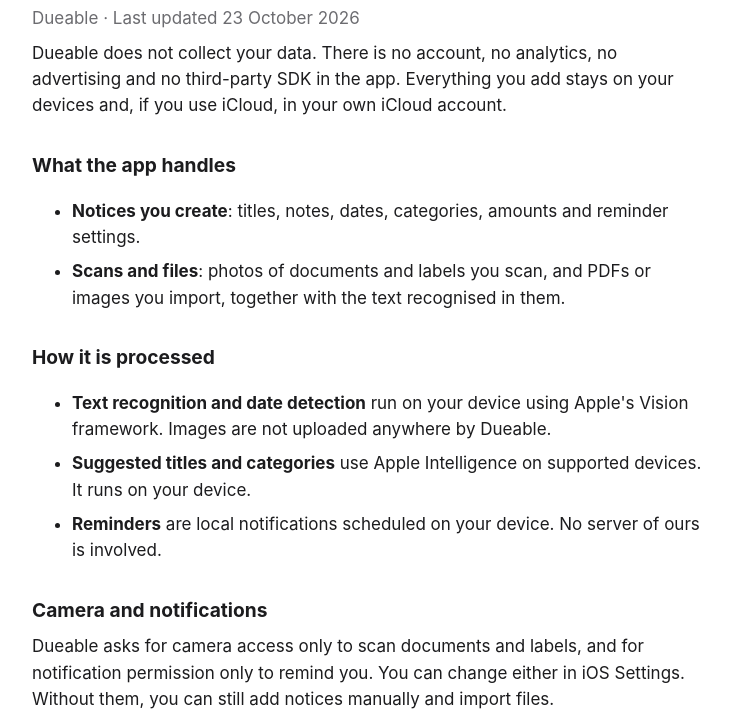
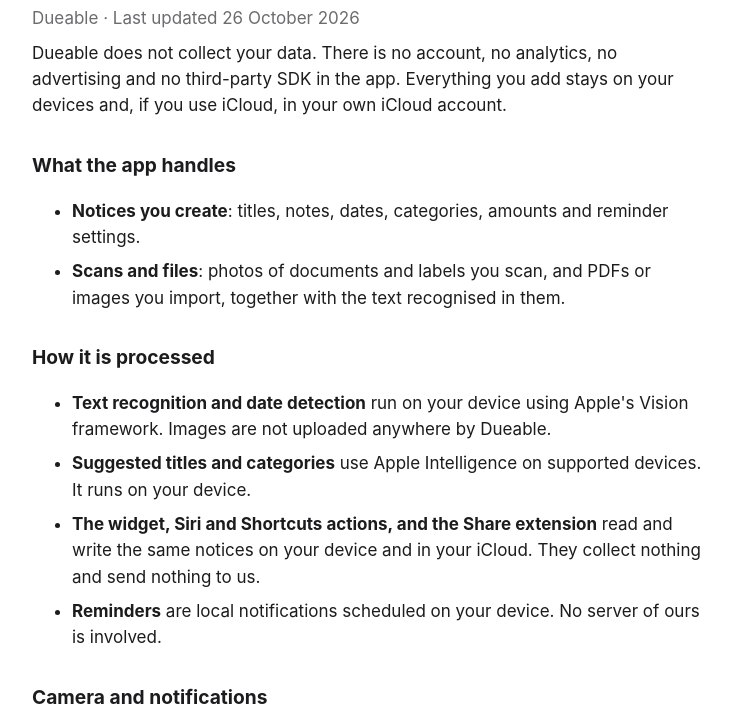
Before and after one commit to browsepedia-apps/dueable-site, a plain HTML site: page privacy/index.html in a window 1280 px wide. Shown: the part 81-798 px from the top of the page, without its empty margins (272-1003 px from the left). Drawn offline with Linux system fonts and the light colour scheme.

Commit message:
Privacy policy: widget, Siri and Shortcuts, Share extension

```diff
--- a/privacy/index.html
+++ b/privacy/index.html
@@ -9,7 +9,7 @@
 <body>
 <main>
 <h1>Privacy Policy</h1>
-<p class="muted">Dueable &middot; Last updated 23 October 2026</p>
+<p class="muted">Dueable &middot; Last updated 26 October 2026</p>
 
 <p>Dueable does not collect your data. There is no account, no analytics, no advertising and no third-party SDK in the app. Everything you add stays on your devices and, if you use iCloud, in your own iCloud account.</p>
 
@@ -23,6 +23,7 @@
 <ul>
 <li><strong>Text recognition and date detection</strong> run on your device using Apple's Vision framework. Images are not uploaded anywhere by Dueable.</li>
 <li><strong>Suggested titles and categories</strong> use Apple Intelligence on supported devices. It runs on your device.</li>
+<li><strong>The widget, Siri and Shortcuts actions, and the Share extension</strong> read and write the same notices on your device and in your iCloud. They collect nothing and send nothing to us.</li>
 <li><strong>Reminders</strong> are local notifications scheduled on your device. No server of ours is involved.</li>
 </ul>
 
```
